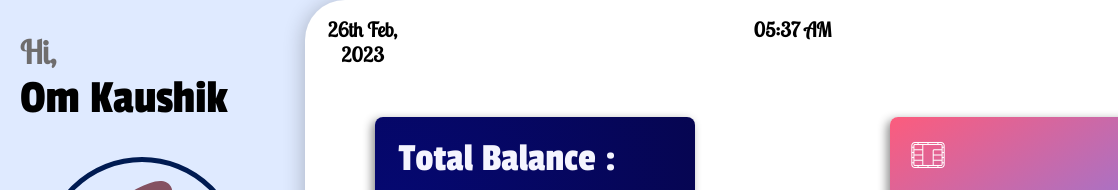
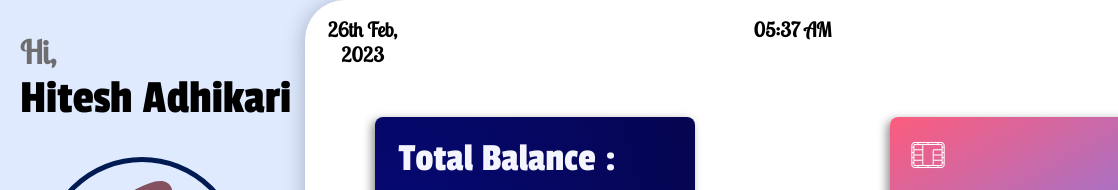
Before and after one commit to kaushikom/Banking-App, a plain HTML site: page index.html in a window 1280 px wide. Shown: the top 190 px of the page, 0-1118 px from the left. Drawn offline with nearby package versions, Linux system fonts and the light colour scheme.

Commit message:
Update index.html

```diff
--- a/index.html
+++ b/index.html
@@ -16,7 +16,7 @@
     <div class="dashboard">
         <div class="greetings">
             <h2>Hi,</h2>
-            <span id="user-name">Om Kaushik</span>
+            <span id="user-name">Hitesh Adhikari</span>
         </div>
         <div class="avatar">
             <img src="./images/avatar-svgrepo-com.svg" alt="user avatar">
```
